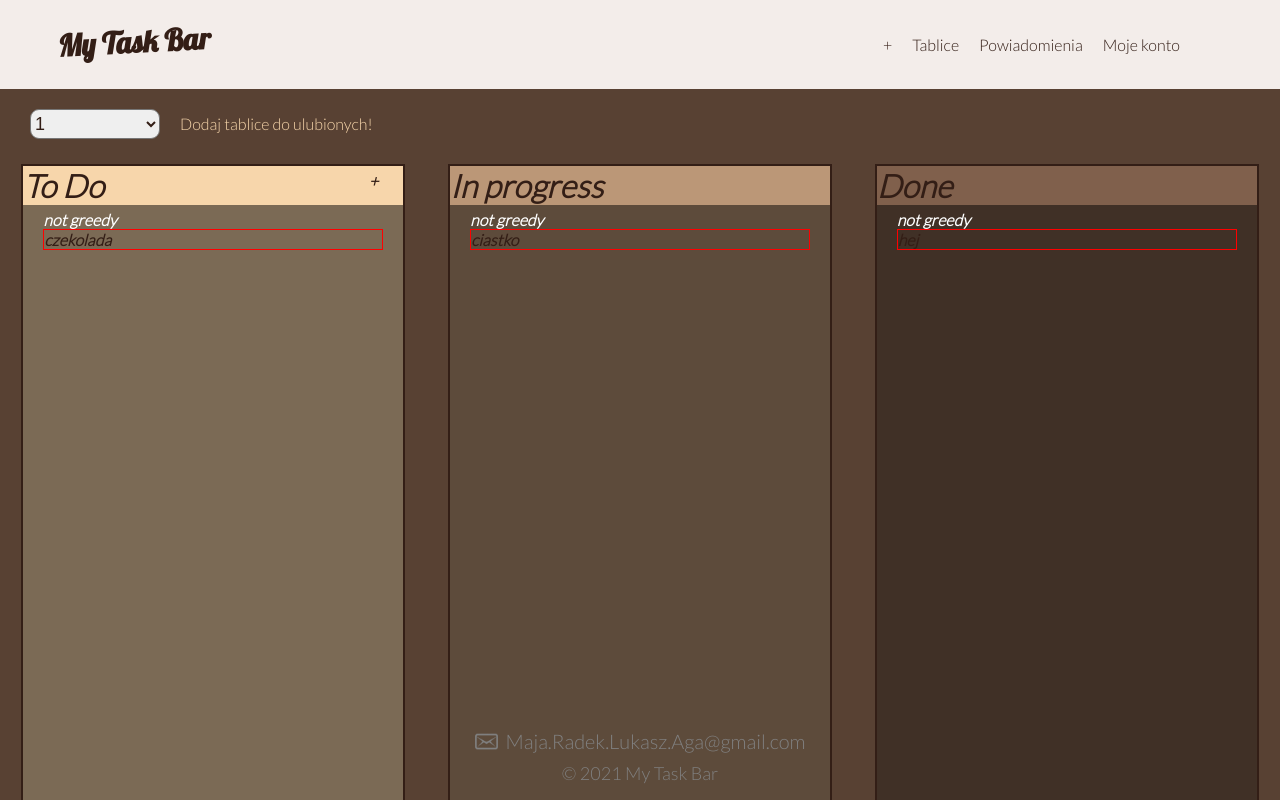
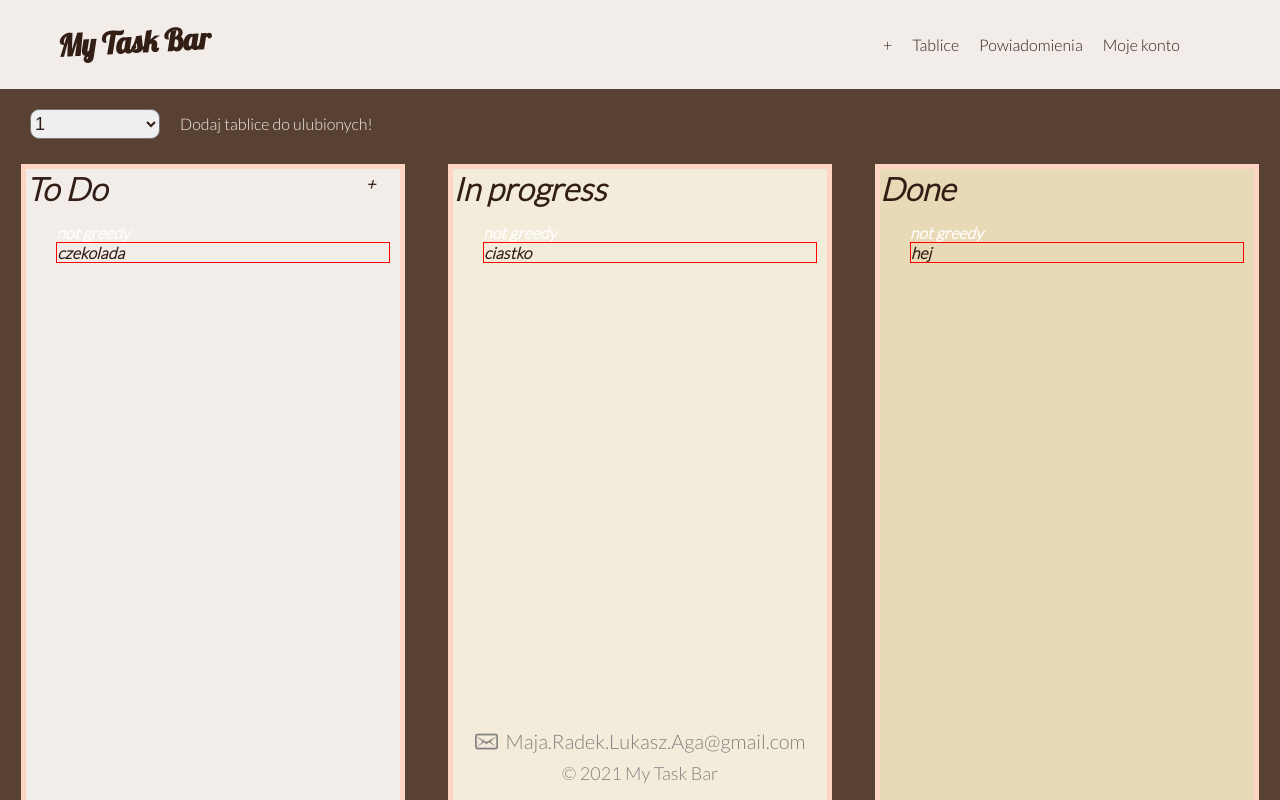
Before and after one commit to infoshareacademy/jfdzr2-nuclear-penguins, a React (Create React App) app: page /bartable in a window 1280 px wide. Shown: the top 800 px of the page. Built offline with nearby package versions, Linux system fonts and the light colour scheme.

Commit message:
WIP: change colors of boards

```diff
--- a/src/components/boards/boards.css
+++ b/src/components/boards/boards.css
@@ -11,7 +11,8 @@
   text-align: left;
   font-style: italic;
   font-weight: bold;
-  border: 2px double #331e16;
+  border: 5px solid #fed5c3;
+  /* border-radius: 6%; */
 }
 .titleOfBoard {
   display: flex;
@@ -25,23 +26,18 @@
 }
 
 .toDo {
-  background-color: #f7d6ab;
+  background-color: #f3edea;
 }
 
 .inProgress {
-  background-color: #bb9777;
+  background-color: #f3ecdb;
 }
 
 .done {
-  background-color: #80604c;
+  background-color: #e8dab7;
 }
 .tableAddingBtn {
   width: 20px;
   height: 20px;
   text-decoration: none;
 }
-/* .color1 {color: #331E16;}
-.color2 {color: #533C2E;}
-.color3 {color: #80604C;}
-.color4 {color: #BB9777;}
-.color5 {color: #F7D6AB;} */
--- a/src/components/notes/DropPlace.js
+++ b/src/components/notes/DropPlace.js
@@ -12,6 +12,8 @@ function getStyle(backgroundColor) {
     padding: '5px 20px 5px 20px',
     width: '100%',
     height: '100vh',
+    borderRadius: '6%',
+    margin: '10px',
   };
 }
 
@@ -37,9 +39,9 @@ export const DropPlace = ({greedy, children}) => {
     [greedy, setHasDropped, setHasDroppedOnChild]
   );
   const text = greedy ? 'greedy' : 'not greedy';
-  let backgroundColor = 'rgba(0, 0, 0, .5)';
+  let backgroundColor = 'rgba(0, 0, 0, 0)';
   if (isOverCurrent || (isOver && greedy)) {
-    backgroundColor = 'darkgreen';
+    backgroundColor = 'rgba(0, 0, 0, 0.1)';
   }
   return (
     <div ref={drop} style={getStyle(backgroundColor)}>
--- a/src/components/tables/tableChanger.css
+++ b/src/components/tables/tableChanger.css
@@ -5,7 +5,7 @@
   margin-left: 30px;
 }
 .addToFav {
-  color: #f7d6ab;
+  color: #f3edea;
   font-weight: 'bold';
   padding-left: 20px;
 }
```
